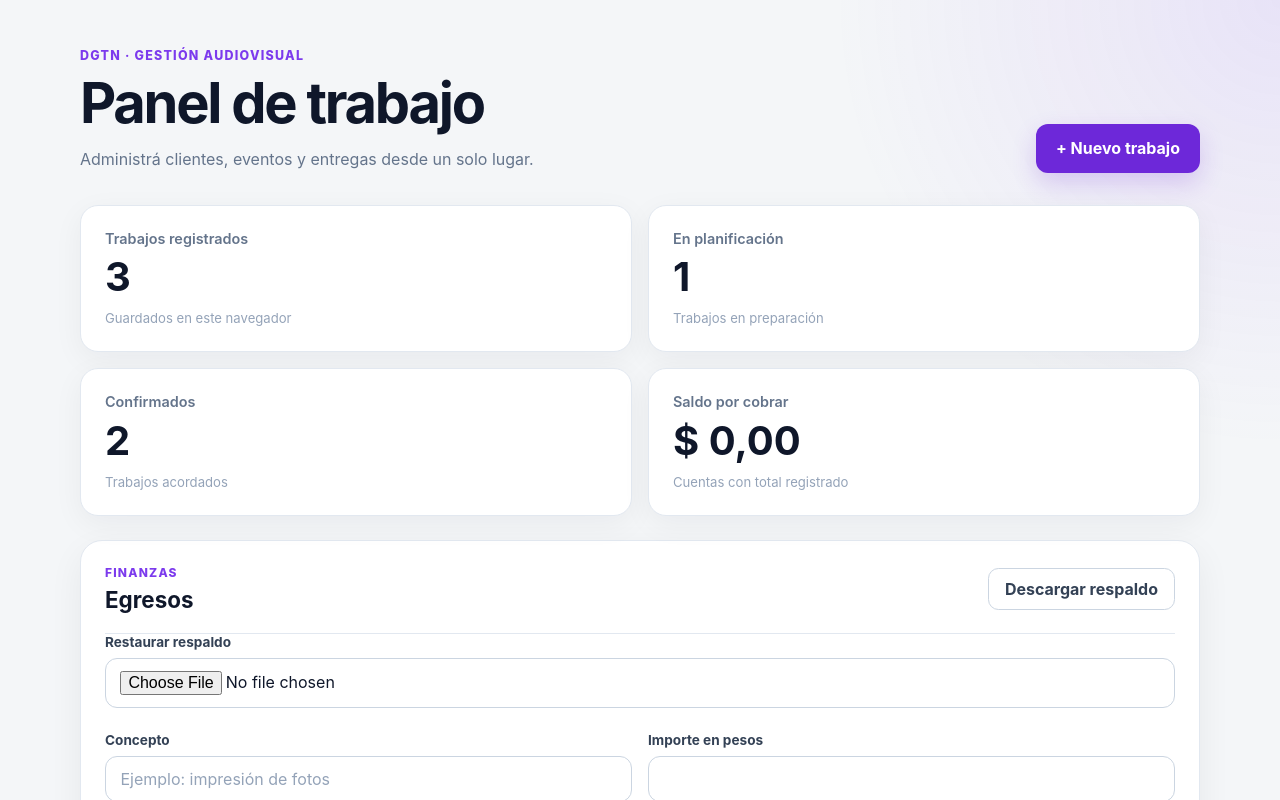
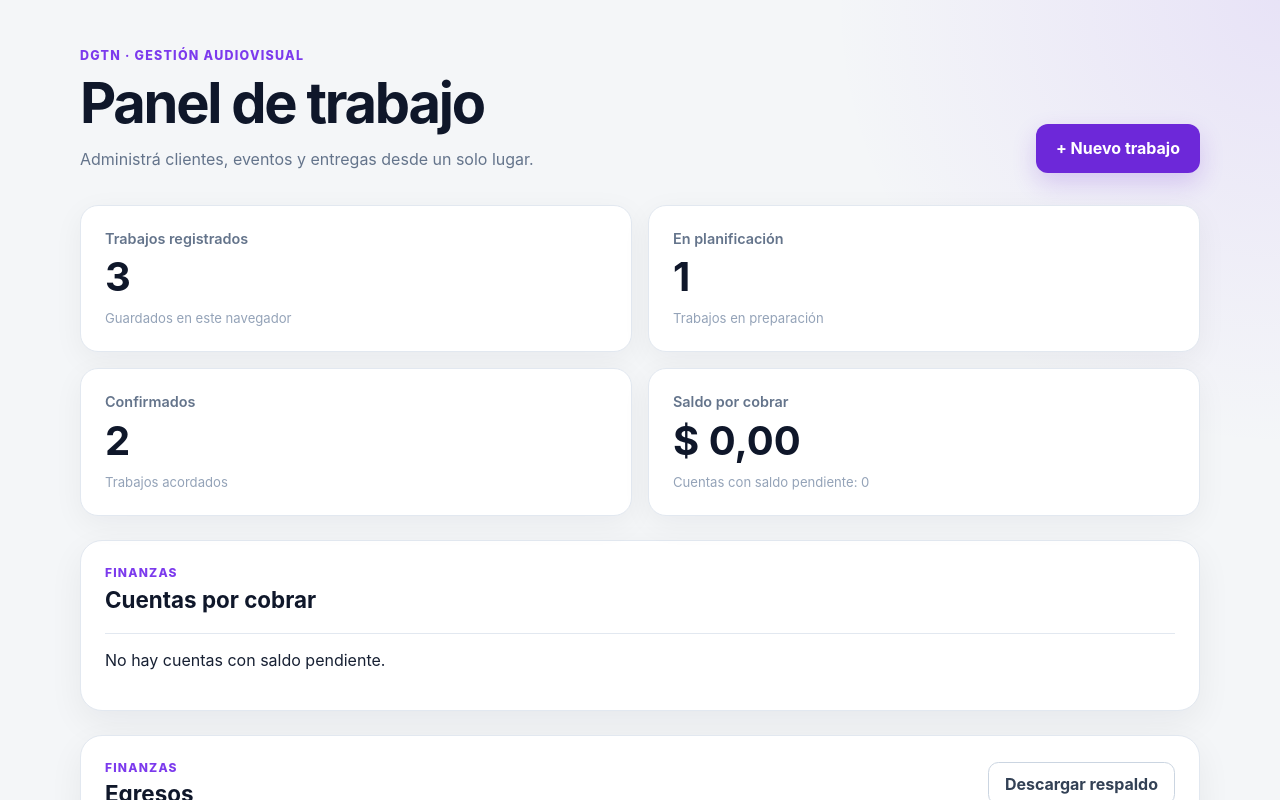
Before and after one commit to cristianegaitan/gestor-dgtn, a React (Vite) app: page / in a window 1280 px wide. Shown: the top 800 px of the page. Built offline with nearby package versions, Linux system fonts and the light colour scheme.

Commit message:
feat: list outstanding accounts

```diff
--- a/src/App.jsx
+++ b/src/App.jsx
@@ -322,6 +322,22 @@ function App() {
       return suma + Math.max(0, saldo)
     }, 0)
 
+  const cuentasPendientes = trabajos.flatMap((trabajo) =>
+    (trabajo.cuentasCobro ?? [])
+      .filter(
+        (cuenta) =>
+          cuenta.totalCentavos !== null &&
+          cuenta.totalCentavos > calcularCobradoCentavos(cuenta),
+      )
+      .map((cuenta) => ({
+        id: cuenta.id,
+        trabajoId: trabajo.id,
+        nombre: cuenta.nombre,
+        trabajo: trabajo.cliente,
+        saldoCentavos: cuenta.totalCentavos - calcularCobradoCentavos(cuenta),
+      })),
+  )
+
   const resumen = [
     {
       id: 1,
@@ -353,7 +369,7 @@ function App() {
         style: 'currency',
         currency: 'ARS',
       }),
-      detalle: 'Cuentas con total registrado',
+      detalle: 'Cuentas con saldo pendiente: ' + cuentasPendientes.length,
     },
   ]
 
@@ -1302,6 +1318,34 @@ function App() {
           ))}
         </section>
 
+        <section className="jobs-section expenses-section" aria-labelledby="cobros-pendientes-title">
+          <div className="section-heading">
+            <div>
+              <p className="section-label">Finanzas</p>
+              <h2 id="cobros-pendientes-title">Cuentas por cobrar</h2>
+            </div>
+          </div>
+
+          {cuentasPendientes.length === 0 ? (
+            <p>No hay cuentas con saldo pendiente.</p>
+          ) : (
+            <ul className="expense-list">
+              {cuentasPendientes.map((cuenta) => (
+                <li key={`${cuenta.trabajoId}-${cuenta.id}`}>
+                  <strong>{cuenta.nombre}</strong>
+                  <span>Cliente del trabajo: {cuenta.trabajo}</span>
+                  <span>
+                    Saldo: {(cuenta.saldoCentavos / 100).toLocaleString('es-AR', {
+                      style: 'currency',
+                      currency: 'ARS',
+                    })}
+                  </span>
+                </li>
+              ))}
+            </ul>
+          )}
+        </section>
+
         <section className="jobs-section expenses-section" aria-labelledby="egresos-title">
           <div className="section-heading">
             <div>
```
